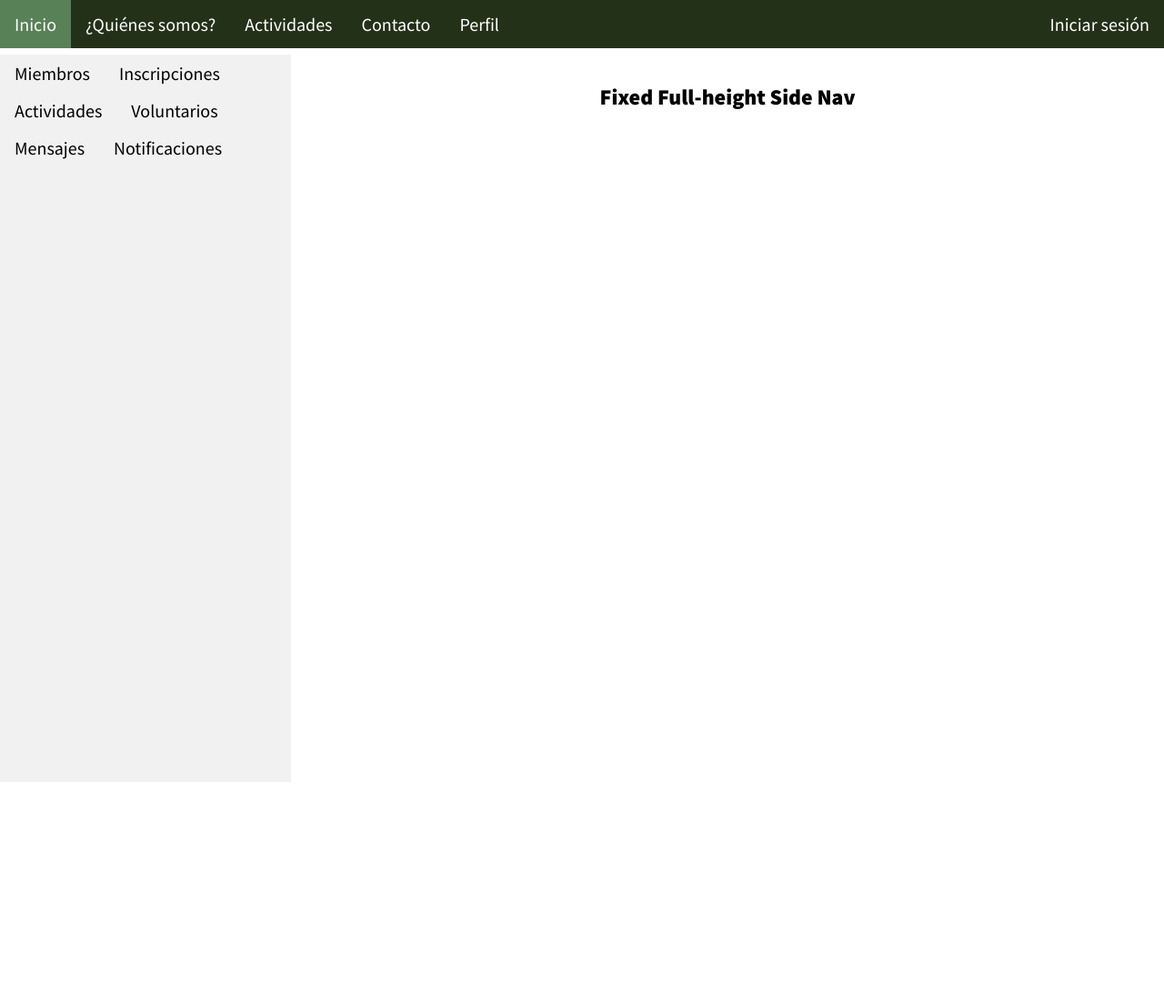
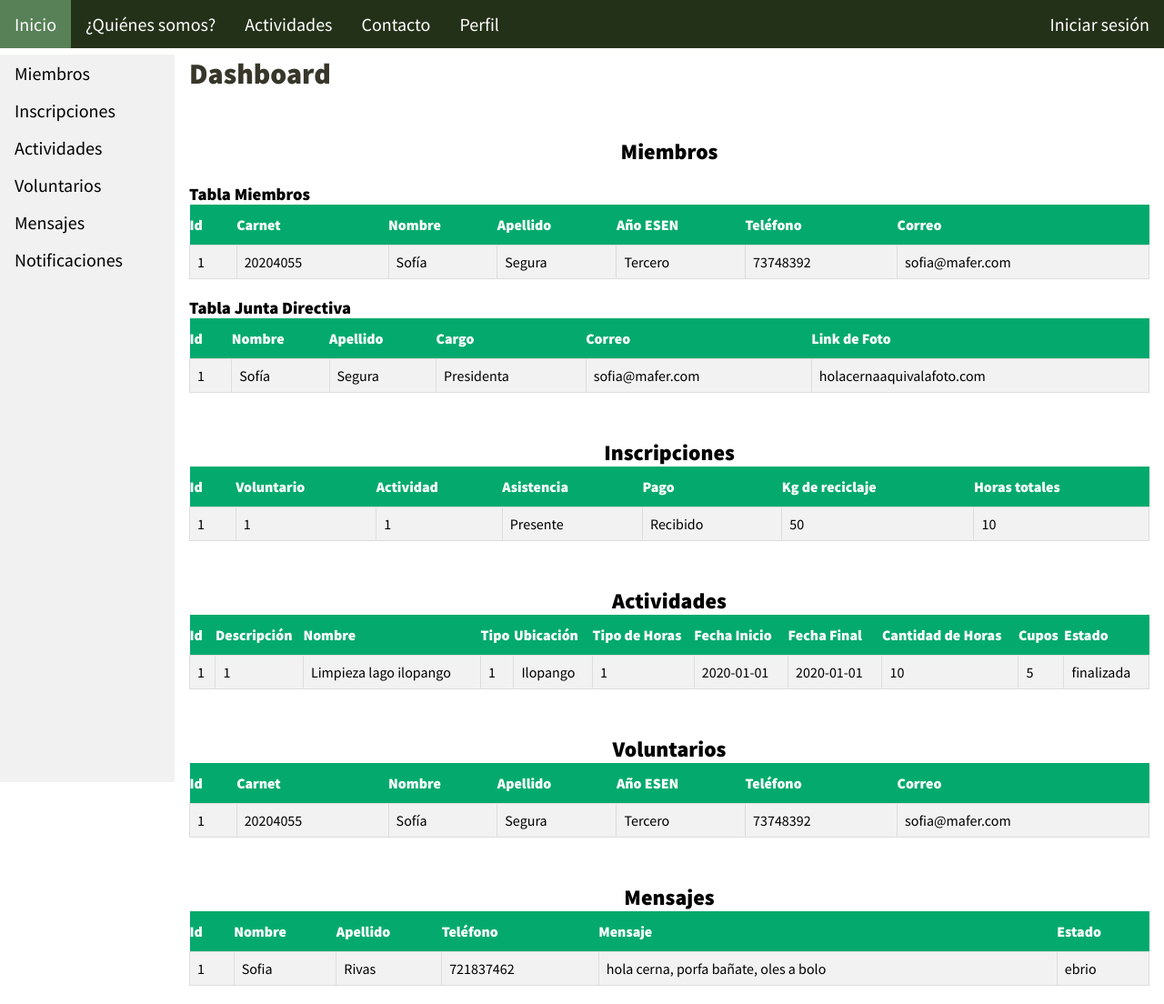
Before and after one commit to Esen-Q1-2022-Prog-Interfaz/grupo03-proyecto-final, a Flask app: page /admin/dashboard in a window 1280 px wide. Shown: the whole page at 91% size. Before the commit the page ends 860 px from the top, so only its background shows below. Run offline with Flask 2, Linux system fonts and the light colour scheme; parts of the project's set-up code (start-up, migrations or seed data) failed here and were passed over; some libraries are stand-ins or nearby versions; some web fonts are replaced.

Commit message:
tablas dashboard

```diff
--- a/static/css/styleAdmin.css
+++ b/static/css/styleAdmin.css
@@ -3,7 +3,7 @@
     list-style-type: none;
     margin: 0;
     padding: 0;
-    width: 25%;
+    width: 15%;
     margin-top: 60px;
     background-color: #f1f1f1;
     position: fixed;
@@ -29,7 +29,30 @@
   }
 
   .bodyDash {
-    margin-left:25%;
+    margin-left:15%;
     padding:1px 16px;
     height:1000px;
+    margin-top: 20px;
   }
+
+  .tablaDash {
+    border-collapse: collapse;
+    width: 100%;
+  }
+
+  .tablaDash td, .tablasdash th {
+    border: 1px solid #ddd;
+    padding: 8px;
+  }
+
+  .tablaDash tr:nth-child(even){background-color: #f2f2f2;}
+
+  .tablaDash tr:hover {background-color: #ddd;}
+
+  .tablaDash th {
+    padding-top: 12px;
+    padding-bottom: 12px;
+    text-align: left;
+    background-color: #04AA6D;
+    color: white;
+  }
--- a/static/css/styleMain.css
+++ b/static/css/styleMain.css
@@ -966,7 +966,7 @@ span.psw {
     font-size: 20px;
   }
 
-  th {
+  .tabla-user th {
     text-align: center;
     background-color: #4c7a49;
     border-radius: 10px;
@@ -976,7 +976,7 @@ span.psw {
     font-family: "Mulish";
   }
 
-  td {
+  .tabla-user td {
     text-align: center;
     border-radius: 10px;
     padding: 10px;
@@ -984,11 +984,11 @@ span.psw {
     font-family: "Mulish";
   }
 
-  tr {
+  .tabla-user tr {
     background-color: #b8ddb5;
   }
 
-  tr:hover {
+  .tabla-user tr:hover {
     background-color: #87b884;
   }
 
--- a/templates/admin/dashboard.html
+++ b/templates/admin/dashboard.html
@@ -13,8 +13,166 @@
     </div>
 
     <div class="bodyDash">
-        <h2>Fixed Full-height Side Nav</h2>
+        <h1>Dashboard</h1>
+        <div id="Miembros">
+            <h2>Miembros</h2> <br>
+            <table class="tablaDash"> <!-- Solo que se vean los usuarios que son miembros de raices -->
+                <h3>Tabla Miembros</h3>
+                <tr>
+                    <th>Id</th>
+                    <th>Carnet</th>
+                    <th>Nombre</th>
+                    <th>Apellido</th>
+                    <th>Año ESEN</th>
+                    <th>Teléfono</th>
+                    <th>Correo</th>
+                </tr>
+                <tr class="">
+                    <td>1</td>
+                    <td>20204055</td>
+                    <td>Sofía</td>
+                    <td>Segura</td>
+                    <td>Tercero</td>
+                    <td>73748392</td>
+                    <td>sofia@mafer.com</td>
+                </tr>
+            </table>
 
-      </div>
+            <br>
+            <table class="tablaDash"> <!-- junta directiva de raices -->
+                <h3>Tabla Junta Directiva</h3>
+                <tr>
+                    <th>Id</th>
+                    <th>Nombre</th>
+                    <th>Apellido</th>
+                    <th>Cargo</th>
+                    <th>Correo</th>
+                    <th>Link de Foto</th>
+                </tr>
+                <tr class="">
+                    <td>1</td>
+                    <td>Sofía</td>
+                    <td>Segura</td>
+                    <td>Presidenta</td>
+                    <td>sofia@mafer.com</td>
+                    <td>holacernaaquivalafoto.com</td>
+                </tr>
+            </table>
+        </div>
+
+
+        <div id="Inscripciones">
+            <table class="tablaDash"> <!-- incripciones de actividades de raices -->
+            <h2>Inscripciones</h2>
+            <tr>
+                <th>Id</th>
+                <th>Voluntario</th>
+                <th>Actividad</th>
+                <th>Asistencia</th>
+                <th>Pago</th>
+                <th>Kg de reciclaje</th>
+                <th>Horas totales</th>
+            </tr>
+            <tr class="">
+                <td>1</td>
+                <td>1</td>
+                <td>1</td>
+                <td>Presente</td>
+                <td>Recibido</td>
+                <td>50</td>
+                <td>10</td>
+            </tr>
+        </table>
+        </div>
+
+
+        <div id="Actividades">
+            <h2>Actividades</h2>
+            <table class="tablaDash"> <!-- actividades de raices -->
+                <tr>
+                    <th>Id</th>
+                    <th>Descripción</th>
+                    <th>Nombre</th>
+                    <th>Tipo</th>
+                    <th>Ubicación</th>
+                    <th>Tipo de Horas</th>
+                    <th>Fecha Inicio</th>
+                    <th>Fecha Final</th>
+                    <th>Cantidad de Horas</th>
+                    <th>Cupos</th>
+                    <th>Estado</th>
+                </tr>
+                <tr class="">
+                    <td>1</td>
+                    <td>1</td>
+                    <td>Limpieza lago ilopango</td>
+                    <td>1</td>
+                    <td>Ilopango</td>
+                    <td>1</td>
+                    <td>2020-01-01</td>
+                    <td>2020-01-01</td>
+                    <td>10</td>
+                    <td>5</td>
+                    <td>finalizada</td>
+                </tr>
+            </table>
+        </div>
+
+
+        <div id="Voluntarios">
+            <h2>Voluntarios</h2>
+            <table class="tablaDash"> <!-- voluntarios de raices -->
+                <tr>
+                    <th>Id</th>
+                    <th>Carnet</th>
+                    <th>Nombre</th>
+                    <th>Apellido</th>
+                    <th>Año ESEN</th>
+                    <th>Teléfono</th>
+                    <th>Correo</th>
+                </tr>
+                <tr class="">
+                    <td>1</td>
+                    <td>20204055</td>
+                    <td>Sofía</td>
+                    <td>Segura</td>
+                    <td>Tercero</td>
+                    <td>73748392</td>
+                    <td>sofia@mafer.com</td>
+                </tr>
+            </table>
+        </div>
+
+
+        <div id="Mensajes">
+            <h2>Mensajes</h2>
+            <table class="tablaDash"> <!-- mensajes de contacto -->
+                <tr>
+                    <th>Id</th>
+                    <th>Nombre</th>
+                    <th>Apellido</th>
+                    <th>Teléfono</th>
+                    <th>Mensaje</th>
+                    <th>Estado</th>
+                </tr>
+                <tr class="">
+                    <td>1</td>
+                    <td>Sofia</td>
+                    <td>Rivas</td>
+                    <td>721837462</td>
+                    <td>hola cerna, porfa bañate, oles a bolo</td>
+                    <td>ebrio</td>
+                </tr>
+            </table>
+
+        </div>
+        <br>
+
+<!-- YO CREO QUE NO HAREMOS ESTE, NO ES TAN NECESARIO -->
+ <!--        <div id="Notificaciones">
+            <h2>Notificaciones</h2>
+        </div> -->
+
+    </div>
 
     {% endblock %}
```
